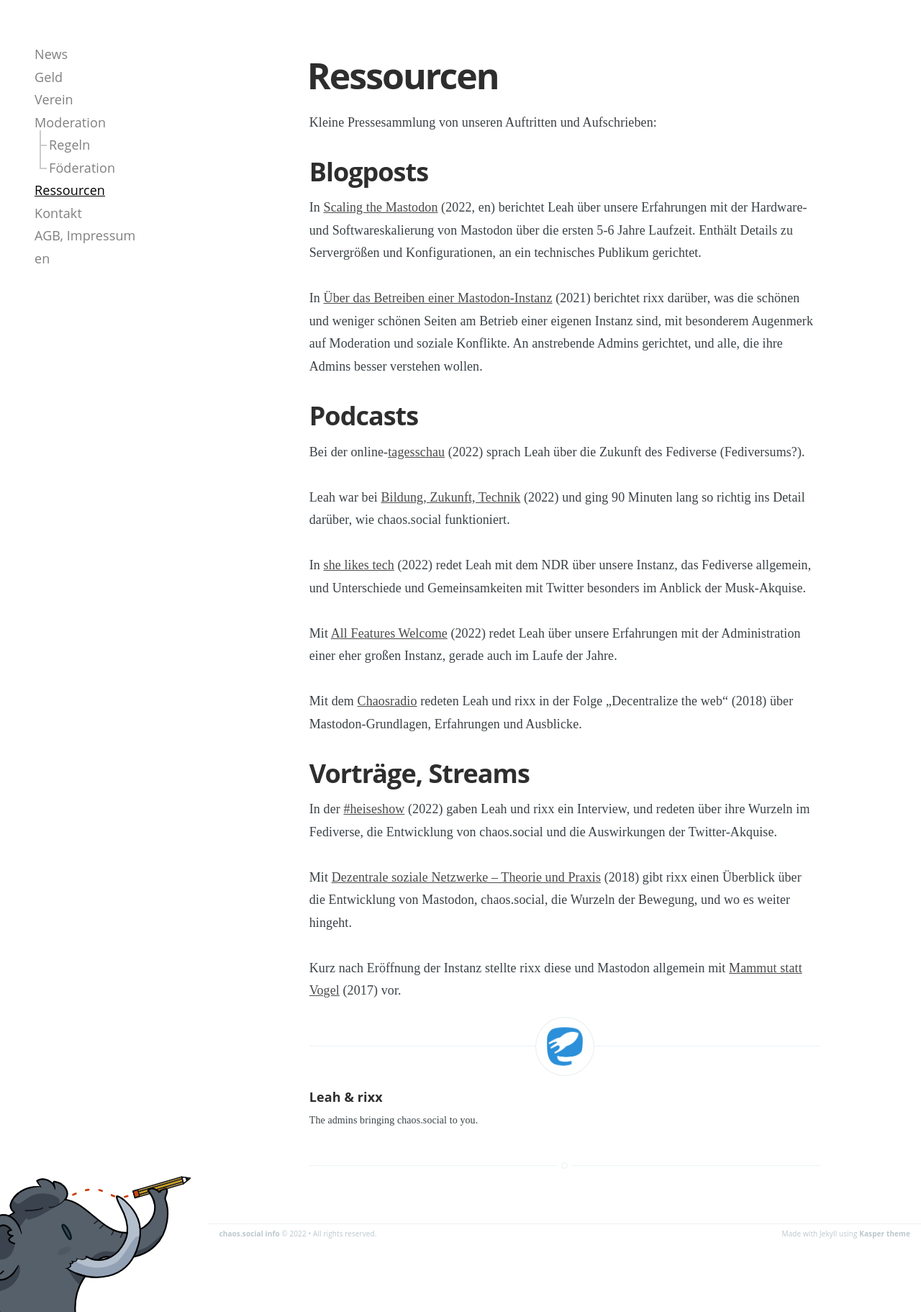
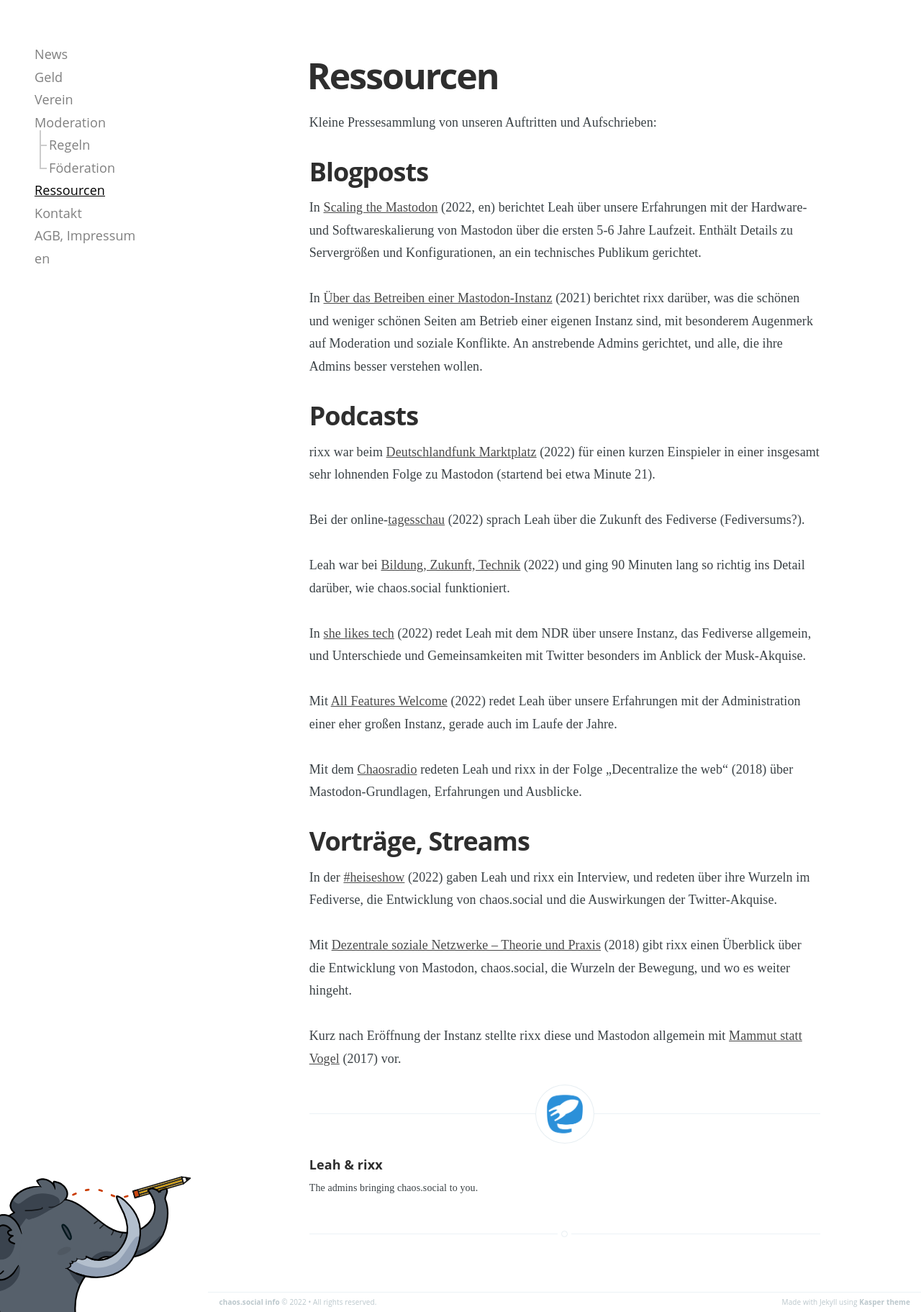
Before and after one commit to chaossocial/meta, a Jekyll site: the page built from ressourcen.md, in a window 1280 px wide. Shown: the whole page at 72% size. Built offline with Jekyll 4.4.1, drawn with Linux system fonts in a browser that asks for light colours.

Commit message:
+ DLF soundbit

```diff
--- a/ressourcen.md
+++ b/ressourcen.md
@@ -19,6 +19,10 @@
 wollen.
 
 ## Podcasts
+
+rixx war beim [Deutschlandfunk
+Marktplatz](https://www.deutschlandfunk.de/marktplatz-29-12-2022-alternativen-zu-twitter-tiktok-facebook-und-co-dlf-b9ae9ddc-100.html)
+(2022) für einen kurzen Einspieler in einer insgesamt sehr lohnenden Folge zu Mastodon (startend bei etwa Minute 21).
 
 Bei der online-[tagesschau](https://www.youtube.com/watch?v=Vn3trbEbQ8Y&t=180s) (2022) sprach Leah über die Zukunft des
 Fediverse (Fediversums?).
```
Also changed, not shown: resources.md (+4 -0 lines).
